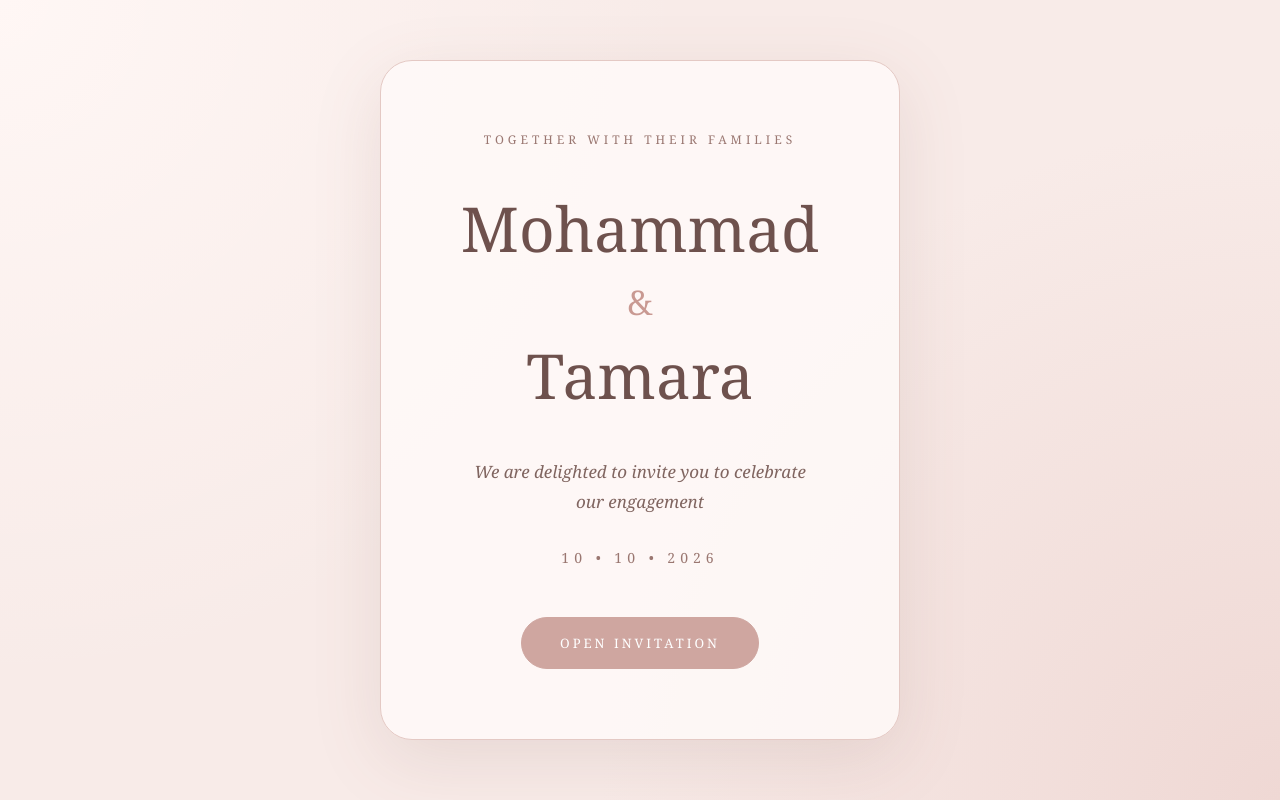
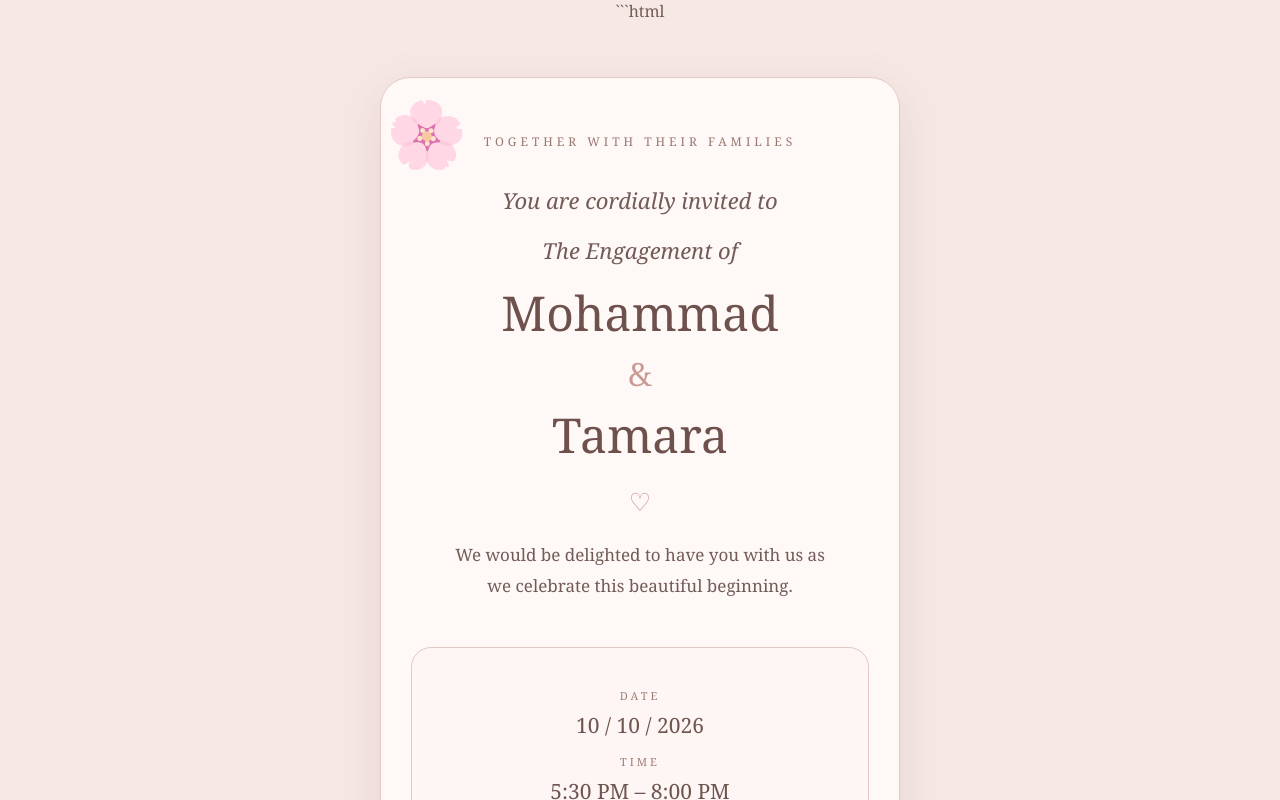
Before and after one commit to mohammadabujrai99/mohammad-tamara-invitation, a plain HTML site: page index.html in a window 1280 px wide. Both pictures are taken after a click on the button "OPEN INVITATION". Shown: the top 800 px of the page. Drawn offline with Linux system fonts and the light colour scheme.

Commit message:
Update index.html

````diff
--- a/index.html
+++ b/index.html
@@ -430,4 +430,112 @@
         <div class="card">
 
             <div class="flower top">🌸</div>
+            <div class="flower bottom">🌸</div>
+
+            <div class="welcome">
+                Together with their families
+            </div>
+
+            <div class="engagement">
+                You are cordially invited to
+            </div>
+
+            <div class="engagement">
+                The Engagement of
+            </div>
+
+            <div class="names">
+                Mohammad
+            </div>
+
+            <div class="and">
+                &
+            </div>
+
+            <div class="names">
+                Tamara
+            </div>
+
+            <div class="heart">
+                ♡
+            </div>
+
+            <p class="message">
+                We would be delighted to have you with us
+                as we celebrate this beautiful beginning.
+            </p>
+
+            <div class="details">
+
+                <div class="detail-title">
+                    Date
+                </div>
+
+                <div class="detail">
+                    10 / 10 / 2026
+                </div>
+
+                <div class="detail-title">
+                    Time
+                </div>
+
+                <div class="detail">
+                    5:30 PM – 8:00 PM
+                </div>
+
+                <div class="location">
+
+                    <div class="detail-title">
+                        Location
+                    </div>
+
+                    <div class="detail">
+                        LUJAIN HALLS
+                    </div>
+
+                    <div style="margin-top: 5px;">
+                        Amman, Jordan
+                    </div>
+
+                    <a
+                        class="button"
+                        href="https://www.google.com/maps/search/?api=1&query=LUJAIN+HALLS+Amman"
+                        target="_blank">
+                        📍 View Location
+                    </a>
+
+                </div>
+
+            </div>
+
+            <div class="footer">
+                MOHAMMAD & TAMARA
+            </div>
+
+        </div>
+
+    </div>
+
+
+    <!-- =========================
+         JAVASCRIPT
+    ========================== -->
+
+    <script>
+        function openInvitation() {
+            const opening = document.getElementById("opening");
+
+            opening.classList.add("hide");
+
+            setTimeout(() => {
+                window.scrollTo({
+                    top: 0,
+                    behavior: "smooth"
+                });
+            }, 300);
+        }
+    </script>
+
+</body>
+</html>
 ```
````
